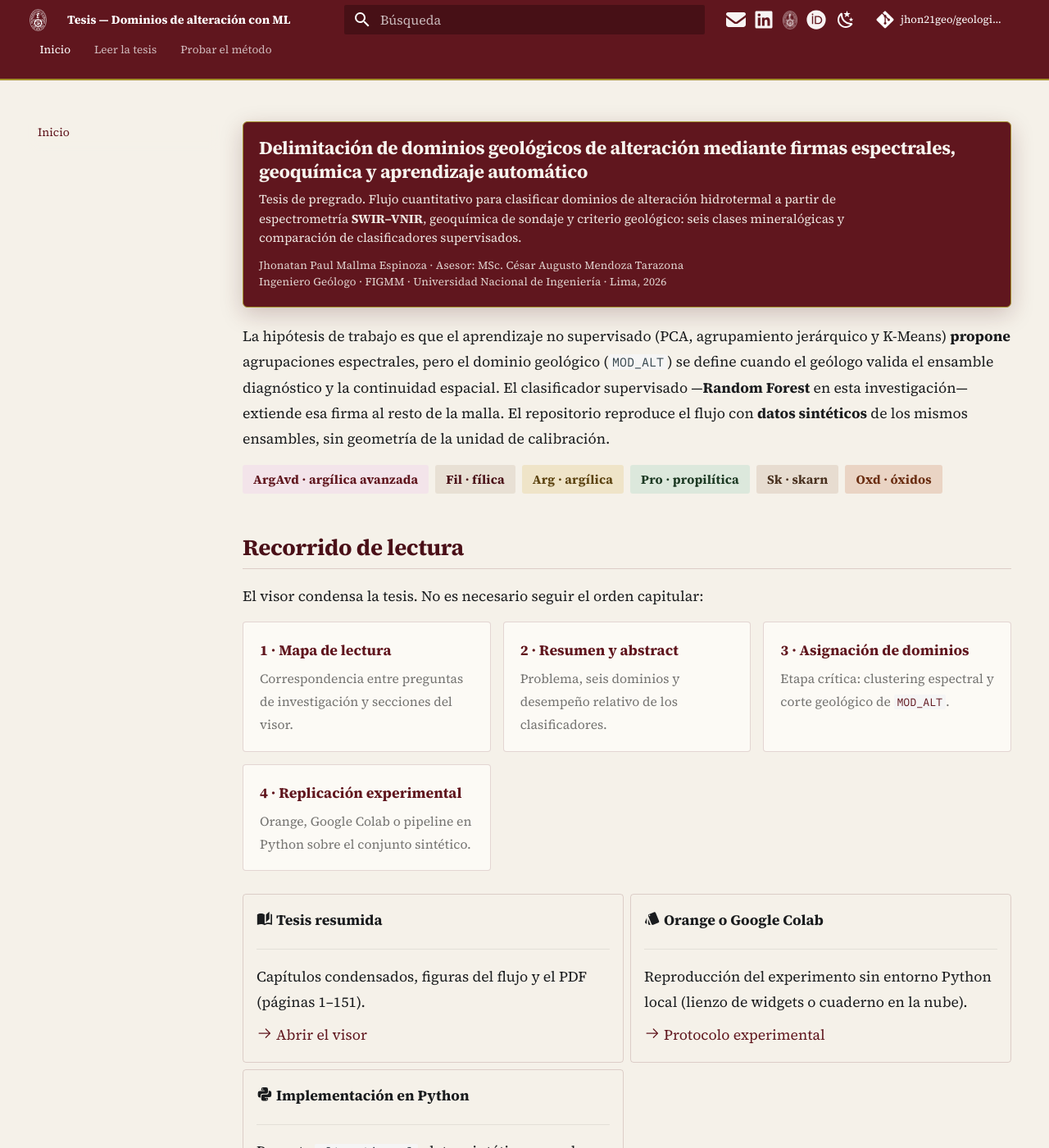
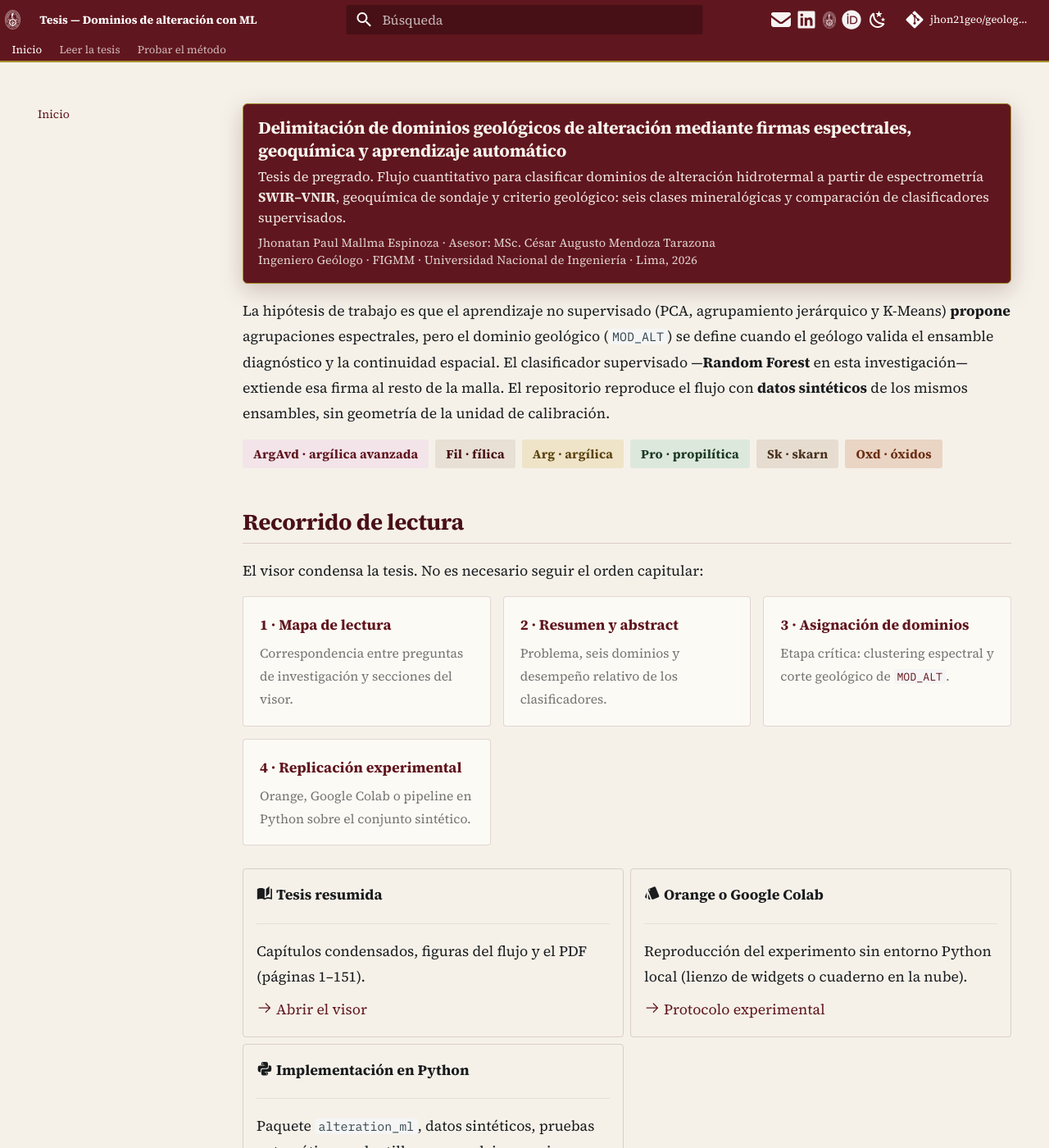
Before and after one commit to jhon21geo/geologia-ML-dominios-alteracion, an MkDocs documentation site: the page built from docs/index.md, in a window 1280 px wide and 1400 px high. Shown: the whole window at 82% size. Built offline with MkDocs 1.6.1 and Material for MkDocs 9.7.7, drawn with Linux system fonts in a browser that asks for light colours; comment, search, counter and statistics services are not loaded.

Commit message:
Centrar de verdad la búsqueda y reducir el texto del hero
La caja de búsqueda queda anclada al centro de la barra. El título de la
portada usa un selector más específico para no heredar el h1 enorme de Material.

Co-authored-by: jhonatangeo21 <jhonatangeo21@gmail.com>

```diff
--- a/docs/stylesheets/extra.css
+++ b/docs/stylesheets/extra.css
@@ -36,11 +36,16 @@
   z-index: 5;
 }
 
+.md-header .md-grid {
+  max-width: none;
+}
+
 .md-header__inner {
-  min-height: 2.1rem;
+  position: relative;
+  min-height: 2rem;
   padding-top: 0;
   padding-bottom: 0;
-  gap: 0.25rem;
+  gap: 0.2rem;
 }
 
 .header-start,
@@ -72,32 +77,39 @@
 }
 
 .md-header__button {
-  margin: 0.05rem;
-  padding: 0.22rem;
+  margin: 0;
+  padding: 0.18rem;
 }
 
 .md-header__button.md-logo {
-  padding: 0.12rem;
-  margin: 0.05rem 0.1rem 0.05rem 0;
+  padding: 0.1rem;
+  margin: 0 0.08rem 0 0;
 }
 
 .md-header__button.md-logo img {
-  height: 1.35rem;
+  height: 1.2rem;
   width: auto;
 }
 
 .md-header__topic {
-  font-size: 0.72rem;
+  font-size: 0.7rem;
 }
 
 .md-tabs {
-  min-height: 1.45rem;
+  min-height: 1.35rem;
+  height: 1.35rem;
+}
+
+.md-tabs__item {
+  height: 1.35rem;
+  padding-left: 0.45rem;
+  padding-right: 0.45rem;
 }
 
 .md-tabs__link {
-  margin-top: 0.22rem;
-  padding: 0 0.12rem 0.22rem;
-  font-size: 0.68rem;
+  margin-top: 0.18rem;
+  padding: 0 0.08rem 0.12rem;
+  font-size: 0.66rem;
 }
 
 .header-logos {
@@ -123,39 +135,25 @@
 }
 
 .header-logos img.escudo {
-  height: 1.15rem;
+  height: 1.05rem;
   width: auto;
   background: transparent;
   border-radius: 0;
 }
 
 @media screen and (min-width: 60em) {
-  .md-header__inner.md-grid {
-    display: grid;
-    grid-template-columns: minmax(0, 1fr) minmax(14rem, 22rem) minmax(0, 1fr);
-    column-gap: 0.45rem;
-    align-items: center;
-  }
-
-  .header-start {
-    grid-column: 1;
-  }
-
   .header-search {
-    grid-column: 2;
-    width: 100%;
+    position: absolute;
+    left: 50%;
+    transform: translateX(-50%);
+    width: min(22rem, 34vw);
+    z-index: 6;
     justify-content: center;
-  }
-
-  .header-end {
-    grid-column: 3;
-    margin-left: 0;
-    justify-self: end;
   }
 
   .header-search .md-search {
     width: 100%;
-    padding: 0.08rem 0;
+    padding: 0;
   }
 
   .header-search .md-search__inner {
@@ -164,8 +162,8 @@
   }
 
   .header-end .md-header__source {
-    margin-left: 0.35rem;
-    max-width: 9.5rem;
+    margin-left: 0.25rem;
+    max-width: 9.2rem;
     width: auto;
   }
 }
@@ -217,34 +215,36 @@
   display: block;
   background: #60161e;
   color: #fff;
-  padding: 0.85rem 0.95rem 0.8rem;
+  padding: 0.75rem 0.9rem 0.7rem;
   border-radius: 6px;
-  margin: 0 0 1rem;
+  margin: 0 0 0.9rem;
   border: 1px solid #a4912d;
   box-shadow: 0 8px 28px rgba(74, 16, 24, 0.22);
 }
 
-.hero h1 {
+.md-typeset .hero h1 {
   color: #f7f4ee !important;
   border: none;
-  margin: 0 0 0.35rem;
-  font-size: 1.12rem;
-  line-height: 1.3;
+  margin: 0 0 0.3rem;
+  font-size: 1.05rem;
+  line-height: 1.32;
+  font-weight: 650;
 }
 
-.hero p {
+.md-typeset .hero p {
   color: rgba(247, 244, 238, 0.94);
-  max-width: 36rem;
-  margin: 0.2rem 0;
-  font-size: 0.86em;
-  line-height: 1.55;
+  max-width: none;
+  margin: 0.15rem 0;
+  font-size: 0.82rem;
+  line-height: 1.5;
 }
 
-.hero .meta {
-  margin-top: 0.55rem;
-  font-size: 0.76em;
+.md-typeset .hero .meta {
+  margin-top: 0.45rem;
+  font-size: 0.72rem;
   letter-spacing: 0.01em;
   opacity: 0.9;
+  line-height: 1.45;
 }
 
 .logo-row {
@@ -435,53 +435,57 @@
 [data-md-color-scheme="slate"] .pills .oxd { background: #6b2e12; color: #ead4c4; }
 
 @media (max-width: 44rem) {
+  .md-header__inner {
+    min-height: 1.75rem;
+  }
+
   .md-header__topic {
-    font-size: 0.64rem;
+    font-size: 0.6rem;
   }
 
   .header-logos a.md-header__button {
-    padding: 0.16rem;
+    padding: 0.12rem;
   }
 
   .hero {
-    padding: 0.62rem 0.7rem 0.58rem;
+    padding: 0.55rem 0.62rem 0.5rem;
   }
 
-  .hero h1 {
-    font-size: 0.92rem;
-    line-height: 1.34;
+  .md-typeset .hero h1 {
+    font-size: 0.82rem;
+    line-height: 1.3;
   }
 
-  .hero p {
-    font-size: 0.78em;
-    line-height: 1.52;
-  }
-
-  .hero .meta {
-    font-size: 0.68em;
+  .md-typeset .hero p {
+    font-size: 0.72rem;
     line-height: 1.45;
   }
 
+  .md-typeset .hero .meta {
+    font-size: 0.64rem;
+    line-height: 1.4;
+  }
+
   .md-typeset {
-    font-size: 0.8rem;
-    line-height: 1.62;
+    font-size: 0.78rem;
+    line-height: 1.58;
   }
 
   .md-typeset h2 {
-    font-size: 0.98rem;
+    font-size: 0.92rem;
   }
 }
 
 @media (max-width: 30em) {
   .md-header__title {
-    max-width: 5.2rem;
+    max-width: 4.6rem;
   }
 
-  .hero h1 {
-    font-size: 0.84rem;
+  .md-typeset .hero h1 {
+    font-size: 0.76rem;
   }
 
-  .hero p {
-    font-size: 0.74em;
+  .md-typeset .hero p {
+    font-size: 0.68rem;
   }
 }
```
